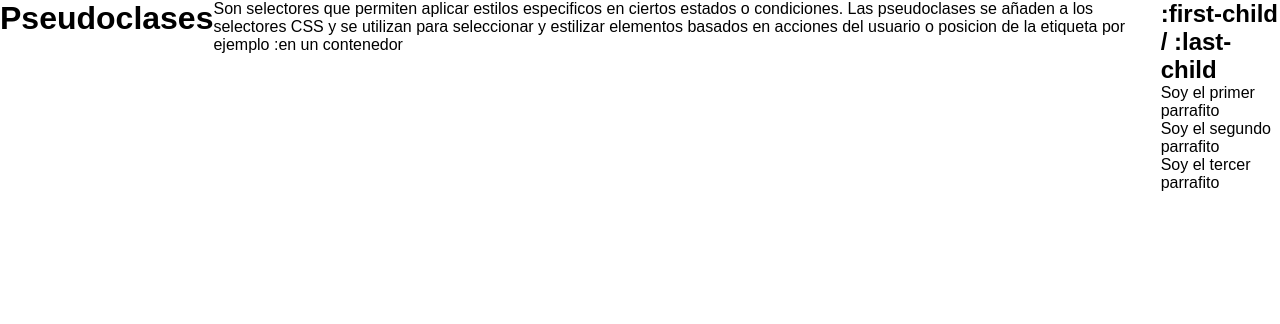
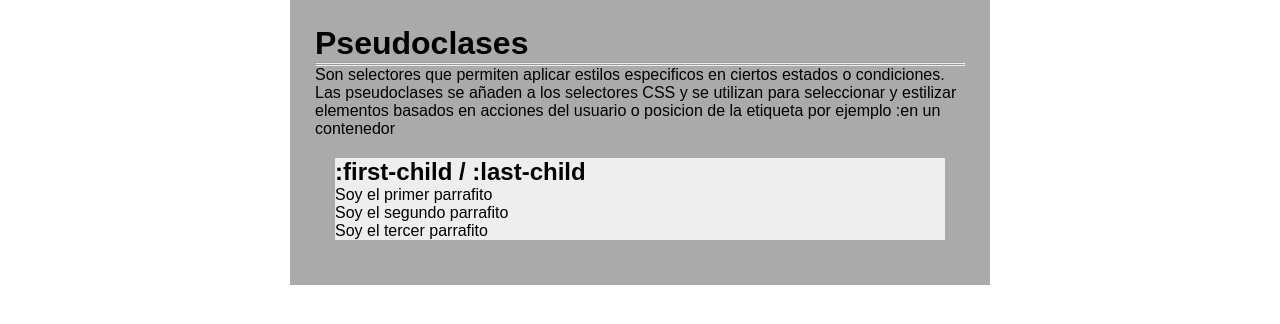
Before and after one commit to JohanaRojas32/pseudoclases.practica, a plain HTML site: page index.html in a window 1280 px wide. Drawn offline with Linux system fonts and the light colour scheme.

Commit message:
agregue estilo a los div y corregi el p y h del index

```diff
--- a/css/estilos.css
+++ b/css/estilos.css
@@ -9,3 +9,15 @@ body {
     font-family: Arial, Helvetica, sans-serif;
     justify-content: center;
 }
+
+.contenedor {
+    width: 700px;
+    padding: 25px;
+    background-color: #aaa;  /* RRGGBB => RGB  =>  aaaaaa => aaa */
+
+}
+
+.grupo {
+    background-color: #eee;
+    margin: 20px;
+}
--- a/index.html
+++ b/index.html
@@ -7,13 +7,17 @@
     <title>Clase 11 - Pseudoclases.css</title>
 </head>
 <body>
-    <h1>Pseudoclases</h1>
-
-<p>Son selectores que permiten aplicar estilos especificos en ciertos estados o condiciones. Las pseudoclases se añaden a los selectores CSS y se utilizan para seleccionar y estilizar elementos basados en acciones del usuario o posicion de la etiqueta por ejemplo :en un contenedor</p>
 
 <!-- .contenedor>.grupo>h2{:first-child / :last-child}+.parrafos>p*3 -->
 
 <div class="contenedor">
+
+    <h1>Pseudoclases</h1>
+
+    <hr><hr>
+
+    <p>Son selectores que permiten aplicar estilos especificos en ciertos estados o condiciones. Las pseudoclases se añaden a los selectores CSS y se utilizan para seleccionar y estilizar elementos basados en acciones del usuario o posicion de la etiqueta por ejemplo :en un contenedor</p>
+
     <div class="grupo">
         <h2>:first-child / :last-child</h2>
         <div class="parrafos">
```
